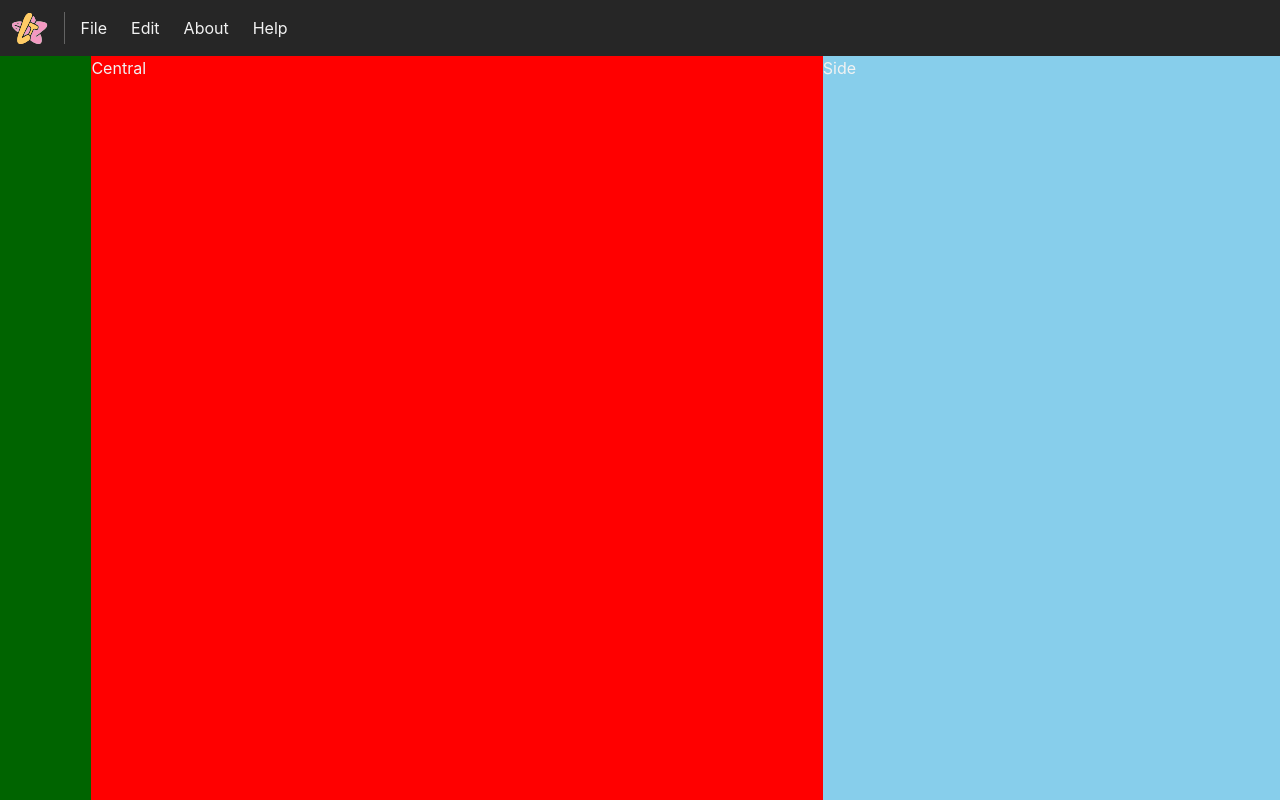
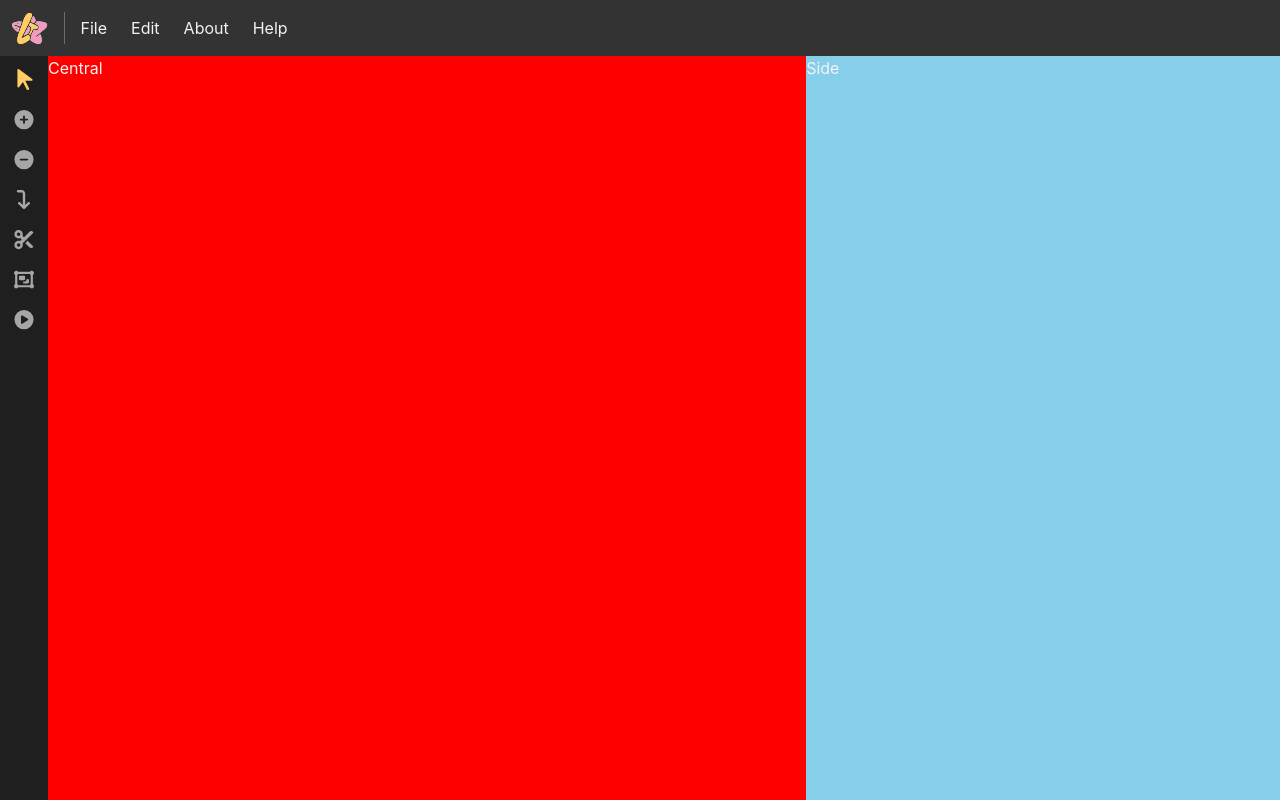
Before and after one commit to Vlarkus/Blitz, a React (Vite) app: page / in a window 1280 px wide. Built offline with nearby package versions, Linux system fonts and the light colour scheme.

Commit message:
Toolbar Implemented

```diff
--- a/package.json
+++ b/package.json
@@ -14,6 +14,9 @@
     "@dnd-kit/modifiers": "^9.0.0",
     "@dnd-kit/sortable": "^10.0.0",
     "@dnd-kit/utilities": "^3.2.2",
+    "@fortawesome/fontawesome-svg-core": "^7.0.0",
+    "@fortawesome/free-solid-svg-icons": "^7.0.0",
+    "@fortawesome/react-fontawesome": "^0.2.3",
     "konva": "^9.3.22",
     "react": "^19.1.1",
     "react-color": "^2.19.3",
--- a/src/components/app/app.scss
+++ b/src/components/app/app.scss
@@ -1,3 +1,5 @@
+@use "/src/styles/index.scss" as *;
+
 html,
 body,
 #root {
--- a/src/components/app/workspace/tool-bar/tool-bar.scss
+++ b/src/components/app/workspace/tool-bar/tool-bar.scss
@@ -1,7 +1,14 @@
-@use "/src/styles/index.scss" as *;
+@use "/src/styles/constants.scss" as c;
+
+$spacing: 0.5rem;
 
 .tool-bar {
   height: 100%;
-  width: 10rem;
-  background-color: darkgreen;
+  width: 3rem;
+  background-color: c.$bg;
+  display: flex;
+  flex-direction: column;
+  align-items: center;
+  padding: $spacing;
+  gap: $spacing;
 }
--- a/src/components/app/workspace/tool-bar/tool-bar.tsx
+++ b/src/components/app/workspace/tool-bar/tool-bar.tsx
@@ -1,5 +1,44 @@
+// components/app/tool-bar/tool-bar.tsx
 import "./tool-bar.scss";
+import ToolButton from "./tool-button/tool-button";
+import { useState } from "react";
+import { FontAwesomeIcon } from "@fortawesome/react-fontawesome";
+import type { Tool } from "../../../../types/types";
+
+import {
+  faArrowPointer,
+  faCirclePlus,
+  faCircleMinus,
+  faArrowTurnDown,
+  faScissors,
+  faObjectGroup,
+  faPlayCircle,
+} from "@fortawesome/free-solid-svg-icons";
+
+const toolIcons: Record<Tool, any> = {
+  select: faArrowPointer, // more modern pointer icon
+  add: faCirclePlus, // add circle icon
+  remove: faCircleMinus, // remove circle icon
+  insert: faArrowTurnDown, // insert / down-turn arrow
+  cut: faScissors, // cut
+  merge: faObjectGroup, // merge/group icon
+  simulate: faPlayCircle, // simulate/play
+};
 
 export default function ToolBar() {
-  return <div className="tool-bar dev-utils-red"></div>;
+  const [activeTool, setActiveTool] = useState<Tool>("select");
+
+  return (
+    <div className="tool-bar">
+      {Object.keys(toolIcons).map((tool) => (
+        <ToolButton
+          key={tool}
+          isActive={activeTool === tool}
+          onClick={() => setActiveTool(tool as Tool)}
+        >
+          <FontAwesomeIcon icon={toolIcons[tool as Tool]} />
+        </ToolButton>
+      ))}
+    </div>
+  );
 }
--- a/src/components/app/workspace/tool-bar/tool-button/tool-button.scss
+++ b/src/components/app/workspace/tool-bar/tool-button/tool-button.scss
@@ -0,0 +1,22 @@
+@use "/src/styles/constants.scss" as c;
+
+$dimention: 2rem;
+
+.tool-button {
+  background: transparent;
+  border: none;
+  cursor: pointer;
+  font-size: 1.2rem;
+  color: c.$disabled;
+  height: $dimention;
+  width: $dimention;
+
+  &.active {
+    color: c.$active;
+    transform: scale(1.1);
+  }
+
+  .tool-button:not(.active):hover {
+    color: c.$default;
+  }
+}
--- a/src/components/app/workspace/tool-bar/tool-button/tool-button.tsx
+++ b/src/components/app/workspace/tool-bar/tool-button/tool-button.tsx
@@ -1,5 +1,23 @@
 import "./tool-button.scss";
+import React from "react";
 
-export default function Workspace() {
-  return <button>1</button>;
+interface ToolButtonProps {
+  isActive: boolean;
+  onClick: () => void;
+  children: React.ReactNode;
 }
+
+export default function ToolButton({
+  isActive,
+  onClick,
+  children,
+}: ToolButtonProps) {
+  return (
+    <button
+      className={`tool-button ${isActive ? "active" : ""}`}
+      onClick={onClick}
+    >
+      {children}
+    </button>
+  );
+}
--- a/src/styles/constants.scss
+++ b/src/styles/constants.scss
@@ -1,6 +1,6 @@
 $bg-dark: hsl(0, 0%, 5%);
-$bg: hsl(0, 0%, 10%);
-$bg-light: hsl(0, 0%, 15%);
+$bg: hsl(0, 0%, 12%);
+$bg-light: hsl(0, 0%, 20%);
 
 $primary: hsl(40, 100%, 70%);
 $secondary: hsl(333.63, 80.53%, 77.84%);
--- a/src/styles/theme.scss
+++ b/src/styles/theme.scss
@@ -1,3 +1,23 @@
-@use "./constants.scss";
+@use "./constants.scss" as c;
 * {
 }
+
+button {
+  background-color: c.$bg;
+  border: none;
+  border-radius: 0.25rem;
+  color: c.$disabled;
+  transition-property: all;
+  transition-duration: 0.15s;
+  transition-timing-function: ease;
+  transition-delay: 0s;
+
+  &:hover {
+    color: c.$default;
+  }
+
+  &:active {
+    color: c.$primary;
+    // color: c.$bg;
+  }
+}
```
Also changed, not shown: 1 other file (tests, documents, lock files or other folders).
